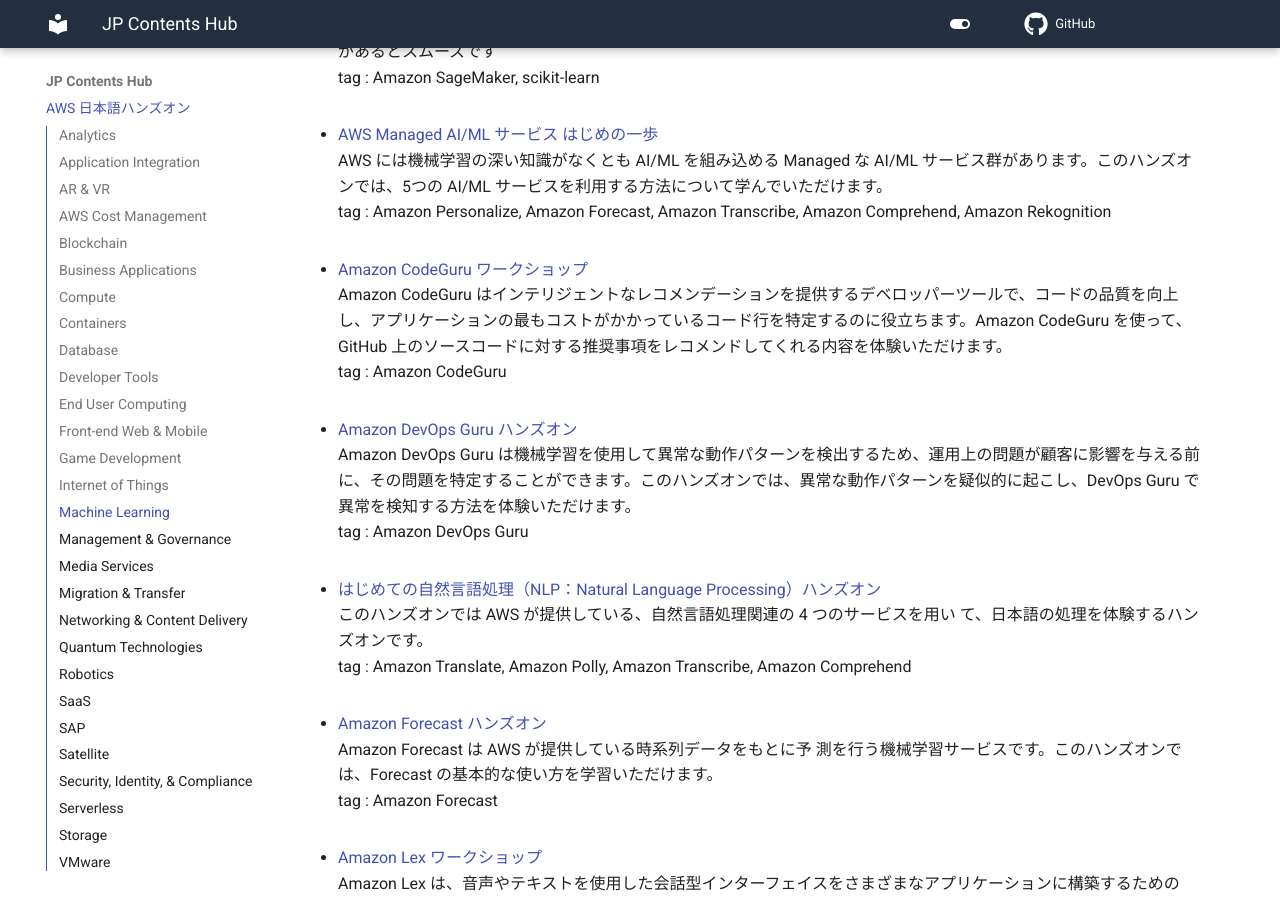
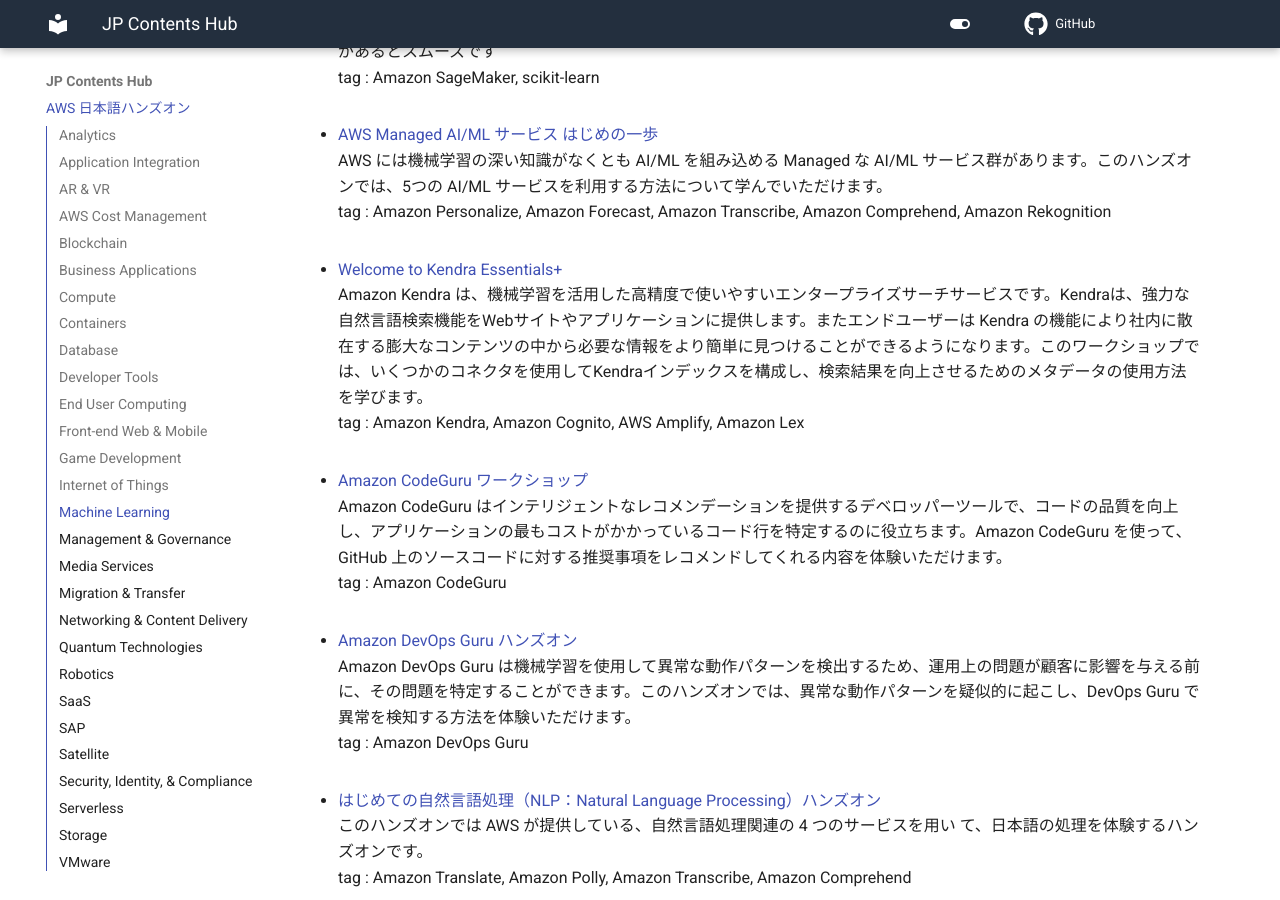
Before and after one commit to aws-samples/jp-contents-hub, an MkDocs documentation site: the page built from content/index.md, in a window 1280 px wide and 900 px high, scrolled down 18321 px. Built offline with MkDocs 1.6.1 and Material for MkDocs 9.7.7, drawn with Linux system fonts in a browser that asks for light colours; comment, search, counter and statistics services are not loaded.

Commit message:
add: 新規ハンズオンコンテンツ追加

```diff
--- a/content/index.md
+++ b/content/index.md
@@ -468,6 +468,10 @@
 AWS には機械学習の深い知識がなくとも AI/ML を組み込める Managed な AI/ML サービス群があります。このハンズオンでは、5つの AI/ML サービスを利用する方法について学んでいただけます。
 tag : Amazon Personalize, Amazon Forecast, Amazon Transcribe, Amazon Comprehend, Amazon Rekognition
 
+- <a href="https://catalog.us-east-1.prod.workshops.aws/workshops/df64824d-abbe-4b0d-8b31-8752bceabade/ja-JP" target="_blank" onclick="sendClickCount()" onauxclick="sendClickCount()">Welcome to Kendra Essentials+</a>
+Amazon Kendra は、機械学習を活用した高精度で使いやすいエンタープライズサーチサービスです。Kendraは、強力な自然言語検索機能をWebサイトやアプリケーションに提供します。またエンドユーザーは Kendra の機能により社内に散在する膨大なコンテンツの中から必要な情報をより簡単に見つけることができるようになります。このワークショップでは、いくつかのコネクタを使用してKendraインデックスを構成し、検索結果を向上させるためのメタデータの使用方法を学びます。
+tag : Amazon Kendra, Amazon Cognito, AWS Amplify, Amazon Lex
+
 - <a href="https://github.com/harunobukameda/Amazon-CodeGuru-Reviewer/blob/main/Amazon%20CodeGuru%20%E3%83%AF%E3%83%BC%E3%82%AF%E3%82%B7%E3%83%A7%E3%83%83%E3%83%97.pdf" target="_blank" onclick="sendClickCount()" onauxclick="sendClickCount()">Amazon CodeGuru ワークショップ</a>
 Amazon CodeGuru はインテリジェントなレコメンデーションを提供するデベロッパーツールで、コードの品質を向上し、アプリケーションの最もコストがかかっているコード行を特定するのに役立ちます。Amazon CodeGuru を使って、GitHub 上のソースコードに対する推奨事項をレコメンドしてくれる内容を体験いただけます。
 tag : Amazon CodeGuru
```
Also changed, not shown: README.md (+4 -1 lines).
